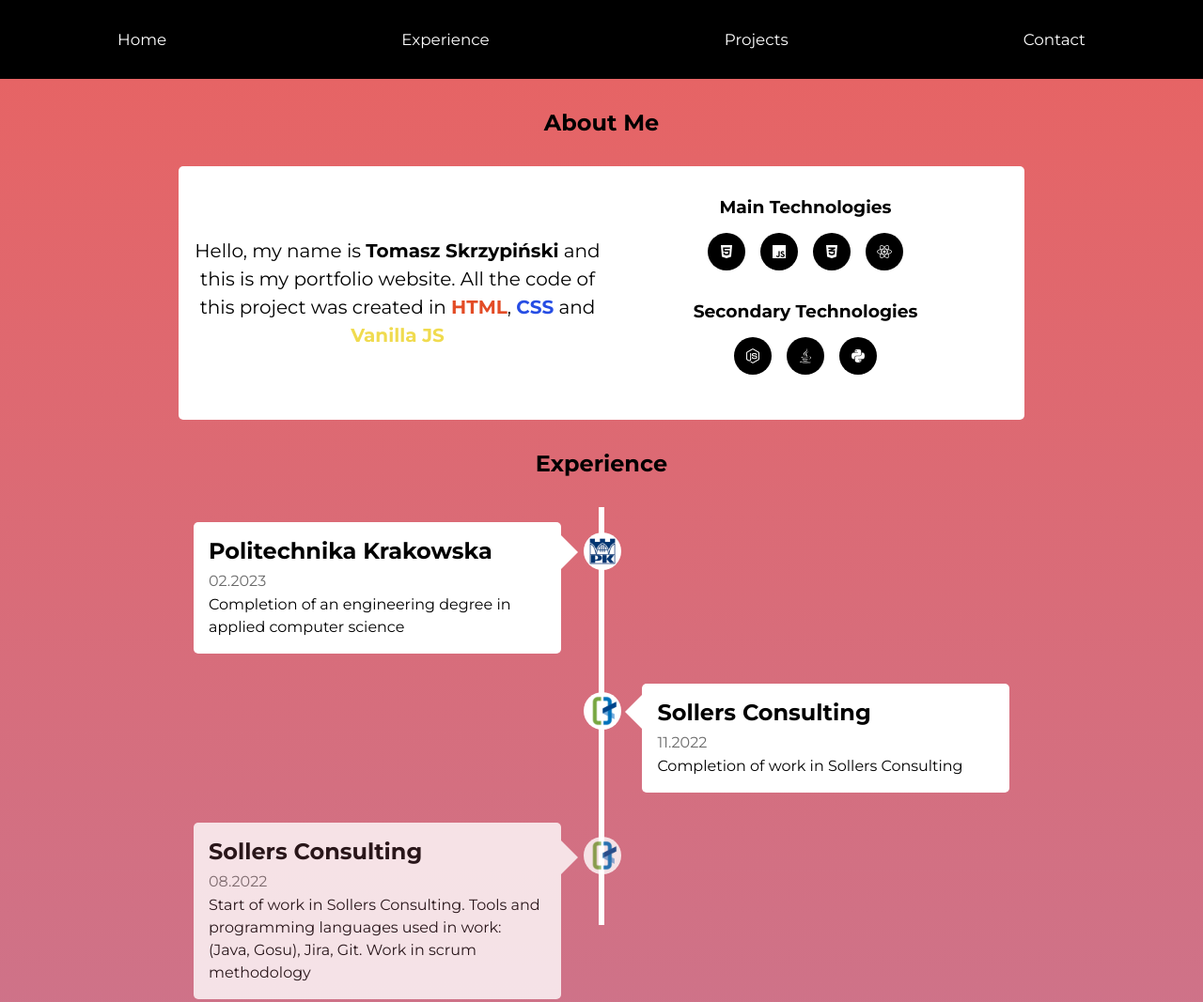
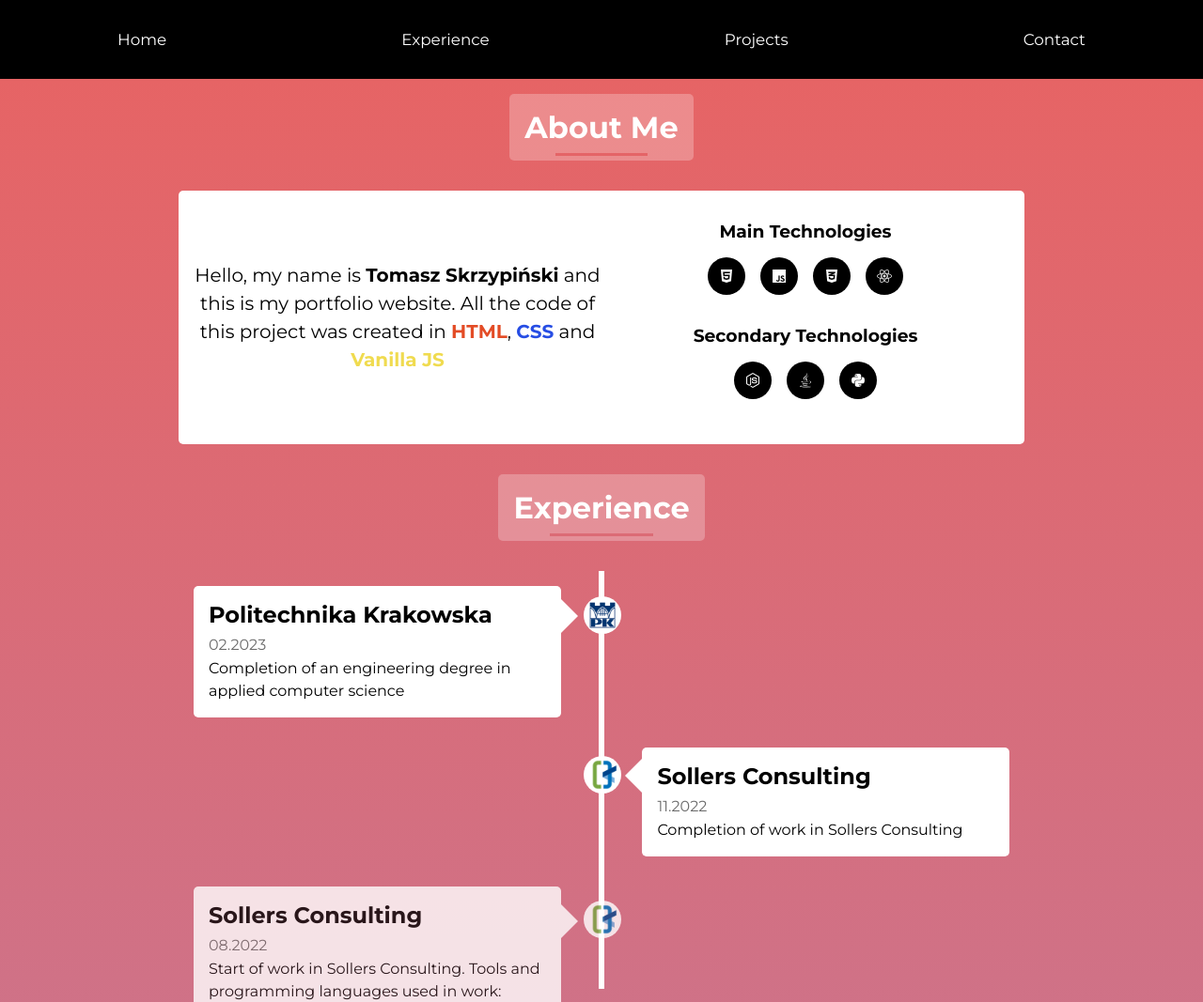
Before and after one commit to FPLTomeczek/Portfolio, a plain HTML site: page index.html in a window 1280 px wide. Shown: the top 1067 px of the page at 94% size. Drawn offline with Linux system fonts and the light colour scheme.

Commit message:
headings_styling

```diff
--- a/index.html
+++ b/index.html
@@ -30,9 +30,9 @@
       <nav class="navbar animate-navbar" id="navbar">
         <ul>
           <a href="#top"><li>Home</li></a>
-          <a href="#experience"><li>Experience</li></a>
-          <a href="#projects"><li>Projects</li></a>
-          <a href="#contact"><li>Contact</li></a>
+          <a href="#experience-heading"><li>Experience</li></a>
+          <a href="#projects-heading"><li>Projects</li></a>
+          <a href="#contact-heading"><li>Contact</li></a>
         </ul>
       </nav>
 
@@ -57,7 +57,9 @@
     <div class="app" id="top">
       <div class="main-container">
         <section>
-          <h1 id="about-heading">About Me</h1>
+          <div class="heading-container" id="about-heading-container">
+            <h1 id="about-heading">About Me</h1>
+          </div>
           <div class="about">
             <p>
               Hello, my name is <b>Tomasz Skrzypiński</b> and this is my
@@ -103,7 +105,9 @@
         </section>
 
         <section id="experience-section">
-          <h1 id="experience">Experience</h1>
+          <div class="heading-container">
+            <h1 id="experience-heading">Experience</h1>
+          </div>
           <div class="timeline">
             <div class="line-axis"></div>
 
@@ -165,7 +169,9 @@
         </section>
 
         <section id="projects-section">
-          <h1 id="projects">Projects</h1>
+          <div class="heading-container">
+            <h1 id="projects-heading">Projects</h1>
+          </div>
           <div class="projects">
             <div class="project-section">
               <div class="project" id="fpltools-project">
@@ -408,7 +414,9 @@
 
       <footer>
         <div class="contact">
-          <h1 id="contact">Contact</h1>
+          <div class="heading-container">
+            <h1 id="contact-heading">Contact</h1>
+          </div>
 
           <div class="contacts">
             <a href="mailto: tomaszs18m@gmail.com" id="contact-mail">
--- a/style.css
+++ b/style.css
@@ -25,7 +25,6 @@ html {
 body {
   overflow-x: hidden;
 }
-h1,
 h2,
 h3,
 h4,
@@ -33,13 +32,30 @@ h5,
 h6 {
   color: black;
 }
+h1 {
+  color: white;
+  font-size: 2rem;
+  text-align: center;
+  position: relative;
+  width: fit-content;
+  margin: 0 auto;
+  background-color: rgba(255, 255, 255, 0.25);
+  padding: 1rem;
+  border-radius: 5px;
+}
+h1::before {
+  content: "";
+  position: absolute;
+  width: 50%;
+  height: 3px;
+  background-color: black;
+  bottom: 5px;
+  left: 25%;
+  z-index: 100;
+}
 ul {
   list-style-type: none;
 }
-h1 {
-  text-align: center;
-}
-
 a {
   text-decoration: none;
   color: var(--dark-gray);
@@ -98,6 +114,12 @@ section {
   z-index: -1;
 }
 
+#about-heading-container {
+  padding-top: 1rem;
+}
+#about-heading::before {
+  background-color: #e46467;
+}
 .about-entry-page {
   position: relative;
   display: flex;
@@ -316,9 +338,6 @@ section {
   }
 }
 
-#about-heading {
-  padding-top: 2rem;
-}
 .about span {
   font-weight: 700;
 }
@@ -388,7 +407,11 @@ section {
   text-align: center;
 }
 
-/* timeline */
+/* experience */
+
+#experience-heading::before {
+  background-color: #dc6b75;
+}
 
 .timeline {
   position: relative;
@@ -510,6 +533,10 @@ section {
 }
 
 /* projects */
+
+#projects-heading::before {
+  background-color: #c77793;
+}
 #projects-section {
   max-width: 1500px;
 }
@@ -738,6 +765,11 @@ section {
 
 .contact h1 {
   margin-bottom: 1rem;
+  color: black;
+}
+
+#contact-heading::before {
+  background-color: var(--end-gradient);
 }
 
 .contact a {
```
